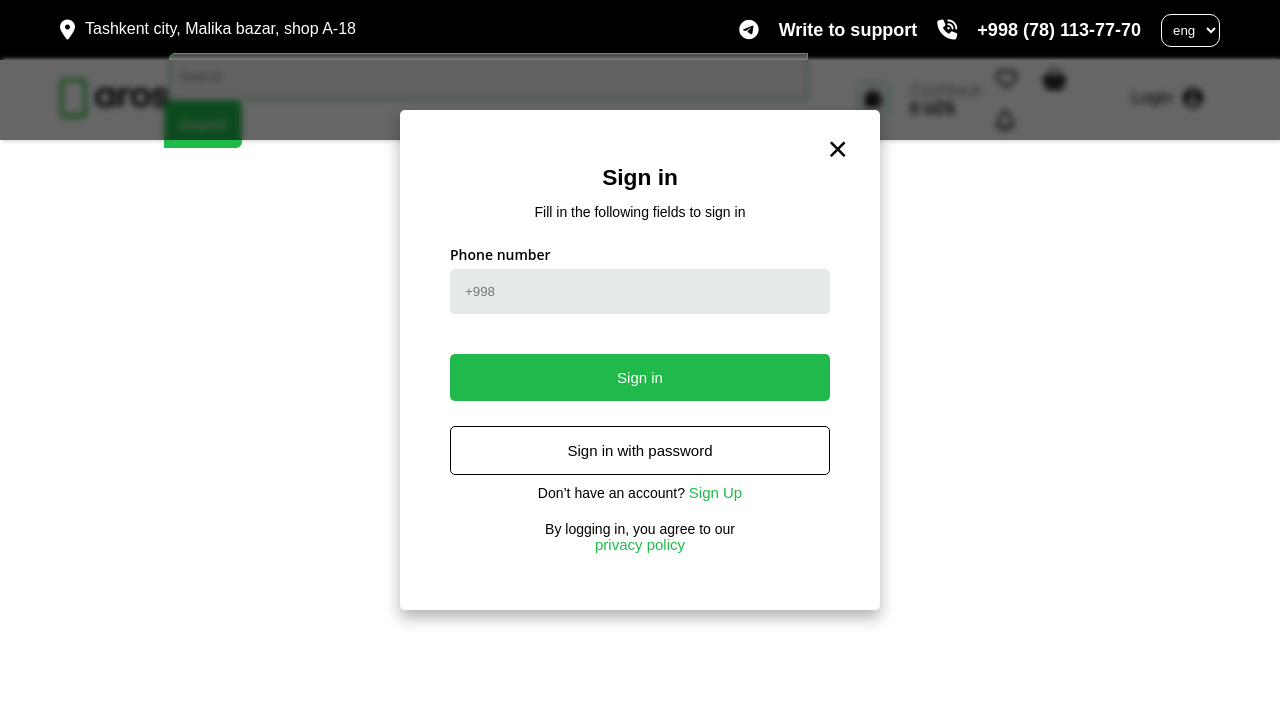
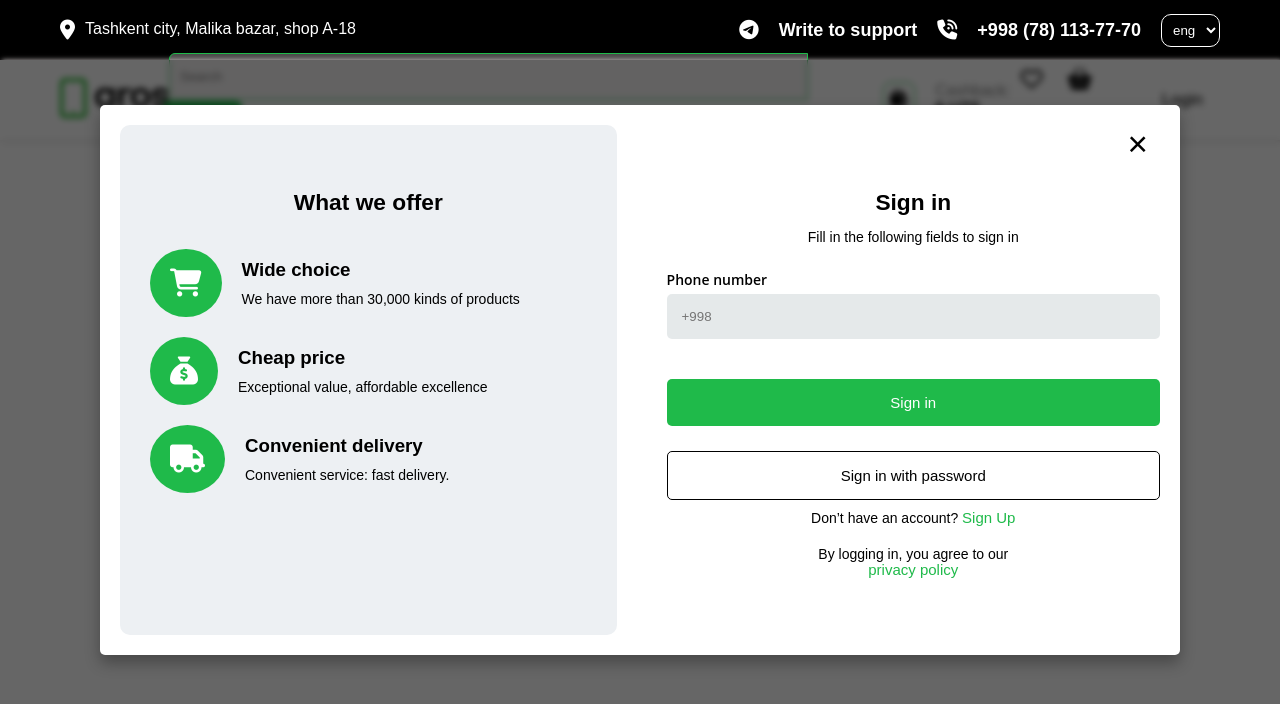
Before and after one commit to Feera789/Website, a plain HTML site: page index.html in a window 1280 px wide. Both pictures are taken after a click on the element "Login". Drawn offline with Linux system fonts and the light colour scheme.

Commit message:
authModal added and login page

```diff
--- a/assets/style.css
+++ b/assets/style.css
@@ -4,6 +4,10 @@
     list-style: none;
     text-decoration: none;
     font-family: sans-serif;
+}
+body{
+    width: 100%;
+    height: 100vh;
 }
 
 .main{
@@ -45,7 +49,9 @@
 }
 
 option{
-    background-color: #000;
+    background-color: #fff;
+    color: #000;
+    font-size: 16px;
 }
 
 /* navbar========*/
@@ -96,6 +102,7 @@ option{
     font-weight: 700;
     line-height: 1.5;
     text-align: center;
+    margin-top: 60px;
 }
 
 .modal p{
@@ -160,36 +167,71 @@ a{
     color: #1FBA4A;
     font-size: 15px
 }
-.hidden {
-    display: none;
+.left{
+    width: 50%;
+  }
+  .right{
+    width: 50%;
+    background-color: #edf0f3;
+    border-radius: 10px;
+    padding: 30px;
+  }
+  .right h1{
+    margin: 30px 0;
+    font-size: calc(1rem + 0.525vw);
+    font-weight: 700;
 
-}
+  }
+
+  .right__icon{
+    display: flex;
+    justify-content:flex-start;
+    align-items: center;
+    gap: 20px;
+  }
+  .right__icon i{
+    padding: 20px;
+    border-radius: 50%;
+    background-color: #1FBA4A;
+    color: #fff;
+    font-size: 28px;
+    margin-bottom: 20px;
+  }
+
 
 .modal {
     position: absolute;
-    top: 300px;
+    top: 320px;
     left: 50%;
     transform: translate(-50%, -50%);
-    width: 480px;
-    height: 500px;
-
+    width: 1080px;
+    height: 550px;
+    display: flex;
+    gap: 50px;
     background-color: white;
-    padding: 50px;
+    padding: 20px;
     border-radius: 5px;
     box-shadow: 0 8px 15px rgba(0, 0, 0, 0.3);
     z-index: 10;
   }
+
 
   .overlay {
     position: absolute;
     top: 0;
     left: 0;
     width: 100%;
-    height: 100%;
+    height: 100vh;
     background-color: rgba(0, 0, 0, 0.6);
     backdrop-filter: blur(3px);
     z-index: 5;
   }
+
+
+  .hidden {
+    display: none;
+ }
+
 
   /* window modal end */
 
--- a/index.html
+++ b/index.html
@@ -1,16 +1,31 @@
 <!DOCTYPE html>
 <html lang="en">
   <head>
-    <meta charset="UTF-8">
-    <meta name="viewport" content="width=device-width, initial-scale=1.0">
-    <script src="https://kit.fontawesome.com/6e9f13f3d7.js" crossorigin="anonymous"></script>
-    <link rel="stylesheet" href="./assets/style.css">
+    <meta charset="UTF-8" />
+    <meta name="viewport" content="width=device-width, initial-scale=1.0" />
+    <script
+      src="https://kit.fontawesome.com/6e9f13f3d7.js"
+      crossorigin="anonymous"
+    ></script>
+    <link rel="stylesheet" href="./assets/style.css" />
     <title>Aros</title>
   </head>
   <body>
+    <!-- info //////////////// -->
     <div class="main">
       <div class="main__adress">
-         <a target="_blank" href="https://www.google.com/maps/embed?pb=!1m17!1m12!1m3!1d2995.6257863445776!2d69.2711667!3d41.33874999999999!2m3!1f0!2f0!3f0!3m2!1i1024!2i768!4f13.1!3m2!1m1!2zNDHCsDIwJzE5LjUiTiA2OcKwMTYnMTYuMiJF!5e0!3m2!1sru!2s!4v1704189884087!5m2!1sru!2s" width="600" height="450" style="border:0;" allowfullscreen="" loading="lazy" referrerpolicy="no-referrer-when-downgrade"> <i class="fa-solid fa-location-dot"></i></a>
+        <a
+          target="_blank"
+          href="https://www.google.com/maps/embed?pb=!1m17!1m12!1m3!1d2995.6257863445776!2d69.2711667!3d41.33874999999999!2m3!1f0!2f0!3f0!3m2!1i1024!2i768!4f13.1!3m2!1m1!2zNDHCsDIwJzE5LjUiTiA2OcKwMTYnMTYuMiJF!5e0!3m2!1sru!2s!4v1704189884087!5m2!1sru!2s"
+          width="600"
+          height="450"
+          style="border: 0"
+          allowfullscreen=""
+          loading="lazy"
+          referrerpolicy="no-referrer-when-downgrade"
+        >
+          <i class="fa-solid fa-location-dot"></i
+        ></a>
         <p>Tashkent city, Malika bazar, shop A-18</p>
       </div>
 
@@ -23,7 +38,7 @@
 
         <div class="main__info-lan">
           <select name="language" id="language">
-                    <option value="eng">eng </option>
+            <option value="eng">eng</option>
             <option value="ru">ru</option>
             <option value="uz">uz</option>
           </select>
@@ -31,23 +46,59 @@
       </div>
     </div>
 
+    <!-- NAVBAR        -->
+
     <div class="navbar">
       <div class="navbar__logo">
-            <img src="./assets/media/logo.1875e855.svg" alt="">
+        <img src="./assets/media/logo.1875e855.svg" alt="" />
       </div>
+
       <div class="navbar__search">
         <form action="#">
-                <input type="search" name="search" id="search" placeholder="Search">
+          <input type="search" name="search" id="search" placeholder="Search" />
           <button>Search</button>
         </form>
       </div>
+
       <div class="navbar__cash">
-        <svg width="32" height="32" viewBox="0 0 32 32" fill="none" xmlns="http://www.w3.org/2000/svg"><path d="M14.3477 9.73322C14.3477 8.76396 15.1362 7.97541 16.1055 7.97541H16.7138L16.5303 7.46529C16.4271 7.17842 16.1568 7 15.8686 7C15.7888 7 15.7076 7.01371 15.6282 7.04261L9.48103 9.27999C9.11558 9.41302 8.9275 9.81742 9.0613 10.1826L9.38611 11.0692H14.3477V9.73322Z" fill="#0A0A0A"></path><path d="M16.1055 9.03003C15.7171 9.03003 15.4023 9.34482 15.4023 9.73315V11.0691H21.5547V9.73315C21.5547 9.34482 21.2399 9.03003 20.8516 9.03003H16.1055Z" fill="#0A0A0A"></path><path d="M23.418 21.2117H20.957C19.5031 21.2117 18.3203 20.0288 18.3203 18.575C18.3203 17.1211 19.5031 15.9382 20.957 15.9382H23.418V13.53C23.418 12.7534 22.7884 12.1238 22.0117 12.1238H8.40625C7.62961 12.1238 7 12.7534 7 13.53V23.5937C7 24.3703 7.62961 24.9999 8.40625 24.9999H22.0117C22.7884 24.9999 23.418 24.3703 23.418 23.5937V21.2117Z" fill="#0A0A0A"></path><path d="M24.4727 16.9929H20.957C20.0847 16.9929 19.375 17.7026 19.375 18.575C19.375 19.4473 20.0847 20.157 20.957 20.157H24.4727C24.7634 20.157 25 19.9204 25 19.6296V17.5203C25 17.2295 24.7634 16.9929 24.4727 16.9929ZM20.957 19.1023C20.6658 19.1023 20.4297 18.8662 20.4297 18.575C20.4297 18.2837 20.6658 18.0476 20.957 18.0476C21.2483 18.0476 21.4844 18.2837 21.4844 18.575C21.4844 18.8662 21.2483 19.1023 20.957 19.1023Z" fill="#0A0A0A"></path><rect x="0.5" y="0.5" width="31" height="31" rx="7.5" stroke="#1FBA4A"></rect></svg>
+        <svg
+          width="32"
+          height="32"
+          viewBox="0 0 32 32"
+          fill="none"
+          xmlns="http://www.w3.org/2000/svg"
+        >
+          <path
+            d="M14.3477 9.73322C14.3477 8.76396 15.1362 7.97541 16.1055 7.97541H16.7138L16.5303 7.46529C16.4271 7.17842 16.1568 7 15.8686 7C15.7888 7 15.7076 7.01371 15.6282 7.04261L9.48103 9.27999C9.11558 9.41302 8.9275 9.81742 9.0613 10.1826L9.38611 11.0692H14.3477V9.73322Z"
+            fill="#0A0A0A"
+          ></path>
+          <path
+            d="M16.1055 9.03003C15.7171 9.03003 15.4023 9.34482 15.4023 9.73315V11.0691H21.5547V9.73315C21.5547 9.34482 21.2399 9.03003 20.8516 9.03003H16.1055Z"
+            fill="#0A0A0A"
+          ></path>
+          <path
+            d="M23.418 21.2117H20.957C19.5031 21.2117 18.3203 20.0288 18.3203 18.575C18.3203 17.1211 19.5031 15.9382 20.957 15.9382H23.418V13.53C23.418 12.7534 22.7884 12.1238 22.0117 12.1238H8.40625C7.62961 12.1238 7 12.7534 7 13.53V23.5937C7 24.3703 7.62961 24.9999 8.40625 24.9999H22.0117C22.7884 24.9999 23.418 24.3703 23.418 23.5937V21.2117Z"
+            fill="#0A0A0A"
+          ></path>
+          <path
+            d="M24.4727 16.9929H20.957C20.0847 16.9929 19.375 17.7026 19.375 18.575C19.375 19.4473 20.0847 20.157 20.957 20.157H24.4727C24.7634 20.157 25 19.9204 25 19.6296V17.5203C25 17.2295 24.7634 16.9929 24.4727 16.9929ZM20.957 19.1023C20.6658 19.1023 20.4297 18.8662 20.4297 18.575C20.4297 18.2837 20.6658 18.0476 20.957 18.0476C21.2483 18.0476 21.4844 18.2837 21.4844 18.575C21.4844 18.8662 21.2483 19.1023 20.957 19.1023Z"
+            fill="#0A0A0A"
+          ></path>
+          <rect
+            x="0.5"
+            y="0.5"
+            width="31"
+            height="31"
+            rx="7.5"
+            stroke="#1FBA4A"
+          ></rect>
+        </svg>
         <div class="navbar__cash-text">
           <p class="grey">Cashback:</p>
           <p class="dark">0 UZS</p>
         </div>
       </div>
+
       <div class="navbar__icons">
         <i class="fa-regular fa-heart"></i>
         <i class="fa-solid fa-basket-shopping"></i>
@@ -56,29 +107,76 @@
 
       <div class="navbar__login">
         <p>Login</p>
-        <span class="MuiButton-endIcon MuiButton-iconSizeMedium mui-style-pt151d"><svg width="20" height="20" viewBox="0 0 20 20" fill="none" xmlns="http://www.w3.org/2000/svg"><path d="M10 0C4.48 0 0 4.48 0 10C0 15.52 4.48 20 10 20C15.52 20 20 15.52 20 10C20 4.48 15.52 0 10 0ZM10 3C11.66 3 13 4.34 13 6C13 7.66 11.66 9 10 9C8.34 9 7 7.66 7 6C7 4.34 8.34 3 10 3ZM10 17.2C7.5 17.2 5.29 15.92 4 13.98C4.03 11.99 8 10.9 10 10.9C11.99 10.9 15.97 11.99 16 13.98C14.71 15.92 12.5 17.2 10 17.2Z" fill="#0A0A0A"></path></svg></span>
+        <!-- <span
+          class="MuiButton-endIcon MuiButton-iconSizeMedium mui-style-pt151d"
+          ><svg
+            width="20"
+            height="20"
+            viewBox="0 0 20 20"
+            fill="none"
+            xmlns="http://www.w3.org/2000/svg"
+          >
+            <path
+              d="M10 0C4.48 0 0 4.48 0 10C0 15.52 4.48 20 10 20C15.52 20 20 15.52 20 10C20 4.48 15.52 0 10 0ZM10 3C11.66 3 13 4.34 13 6C13 7.66 11.66 9 10 9C8.34 9 7 7.66 7 6C7 4.34 8.34 3 10 3ZM10 17.2C7.5 17.2 5.29 15.92 4 13.98C4.03 11.99 8 10.9 10 10.9C11.99 10.9 15.97 11.99 16 13.98C14.71 15.92 12.5 17.2 10 17.2Z"
+              fill="#0A0A0A"
+            ></path></svg
+        ></span> -->
+      </div>
 
       <div class="modal hidden">
         <button class="close-modal">&times;</button>
+
+        <div class="right">
+          <h1>What we offer</h1>
+          <div class="right__icon">
+            <i class="fa-solid fa-cart-shopping"></i>
+            <div class="right__text">
+              <h3>Wide choice</h3>
+              <p>We have more than 30,000 kinds of products</p>
+            </div>
+          </div>
+
+          <div class="right__icon">
+            <i class="fa-solid fa-sack-dollar"></i>
+            <div class="right__text">
+              <h3>Cheap price</h3>
+              <p>Exceptional value, affordable excellence</p>
+            </div>
+          </div>
+
+          <div class="right__icon">
+            <i class="fa-solid fa-truck"></i>
+            <div class="right__text">
+              <h3>Convenient delivery</h3>
+              <p>Convenient service: fast delivery.</p>
+            </div>
+          </div>
+        </div>
+
+        <div class="left">
           <h1>Sign in</h1>
           <p>Fill in the following fields to sign in</p>
           <div class="number">
             <label for="number">Phone number</label>
-                <input type="text" name="number" id="number" placeholder="+998">
+            <input type="text" name="number" id="number" placeholder="+998" />
             <button class="sign">Sign in</button>
             <button class="password">Sign in with password</button>
           </div>
           <div class="footer">
-                <p>Don’t have an account? <span><a href="#">Sign Up</a></span></p>
+            <p>
+              Don’t have an account? <span><a href="#">Sign Up</a></span>
+            </p>
 
-                <p class="end">By logging in, you agree to our <br>
-                   <span><a href="#">privacy policy</a> </span></p>
+            <p class="end">
+              By logging in, you agree to our <br />
+              <span><a href="#">privacy policy</a> </span>
+            </p>
+          </div>
         </div>
       </div>
 
       <div class="overlay hidden"></div>
     </div>
-    </div>
 
     <script src="./main.js"></script>
   </body>
--- a/main.js
+++ b/main.js
@@ -1,17 +1,15 @@
-let btns = document.querySelectorAll('.navbar__login')
+let authBtn = document.querySelector('.navbar__login')
 let modal = document.querySelector('.modal')
 let close = document.querySelector('.close-modal')
 let overlay = document.querySelector('.overlay')
 
-for (let i = 0; i < btns.length; i++) {
-    btns[i].addEventListener(
-     'click', function () {
+
+authBtn.addEventListener(
+    'click', function () {
         modal.classList.remove('hidden')
         overlay.classList.remove('hidden')
-     }
-    )
-}
-
+    }
+)
 close.addEventListener(
     'click', function () {
         modal.classList.add('hidden')
```
Also changed, not shown: main.html (added, +15 -0 lines). Lines whose indentation alone changed are shown as unchanged.
